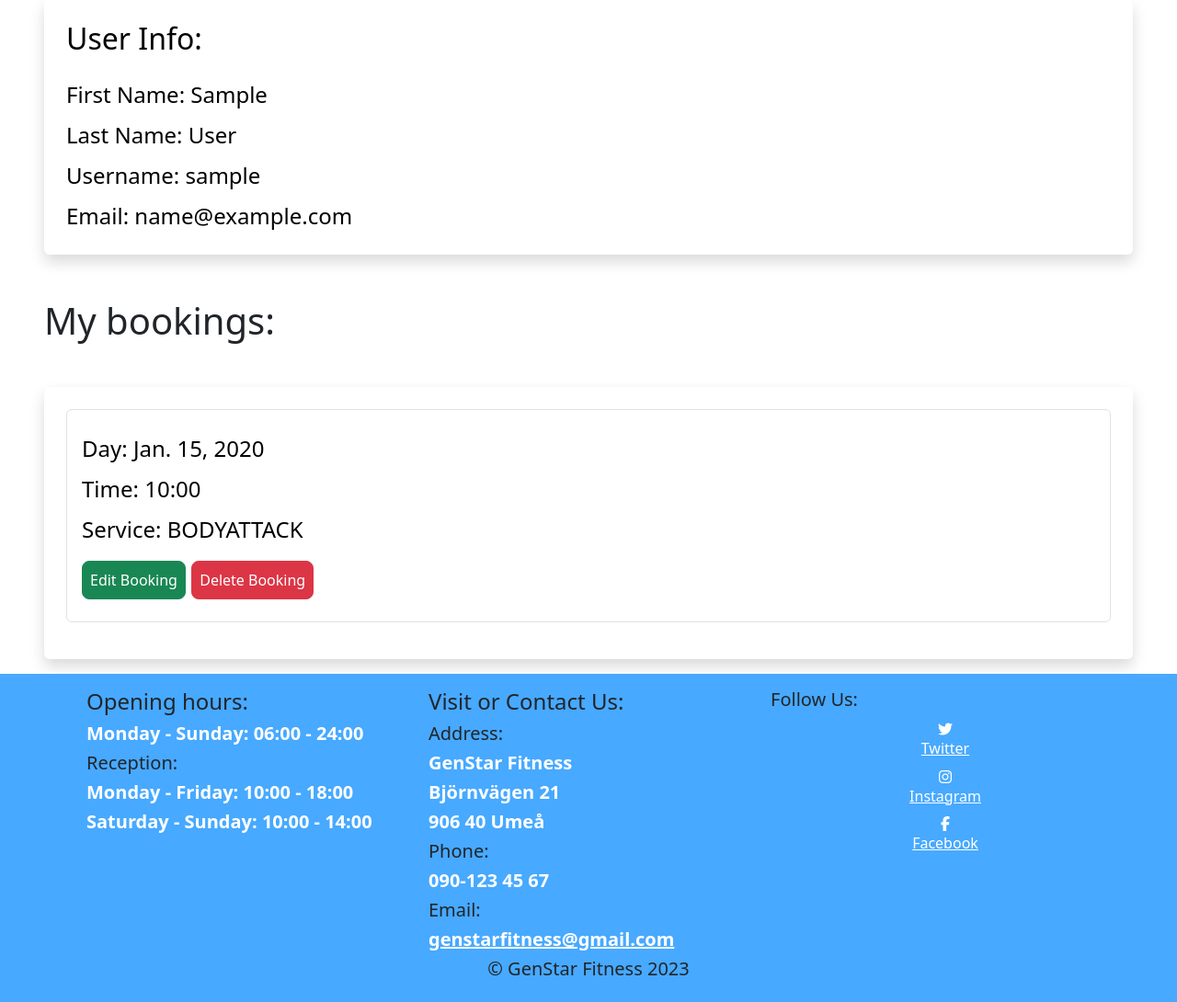
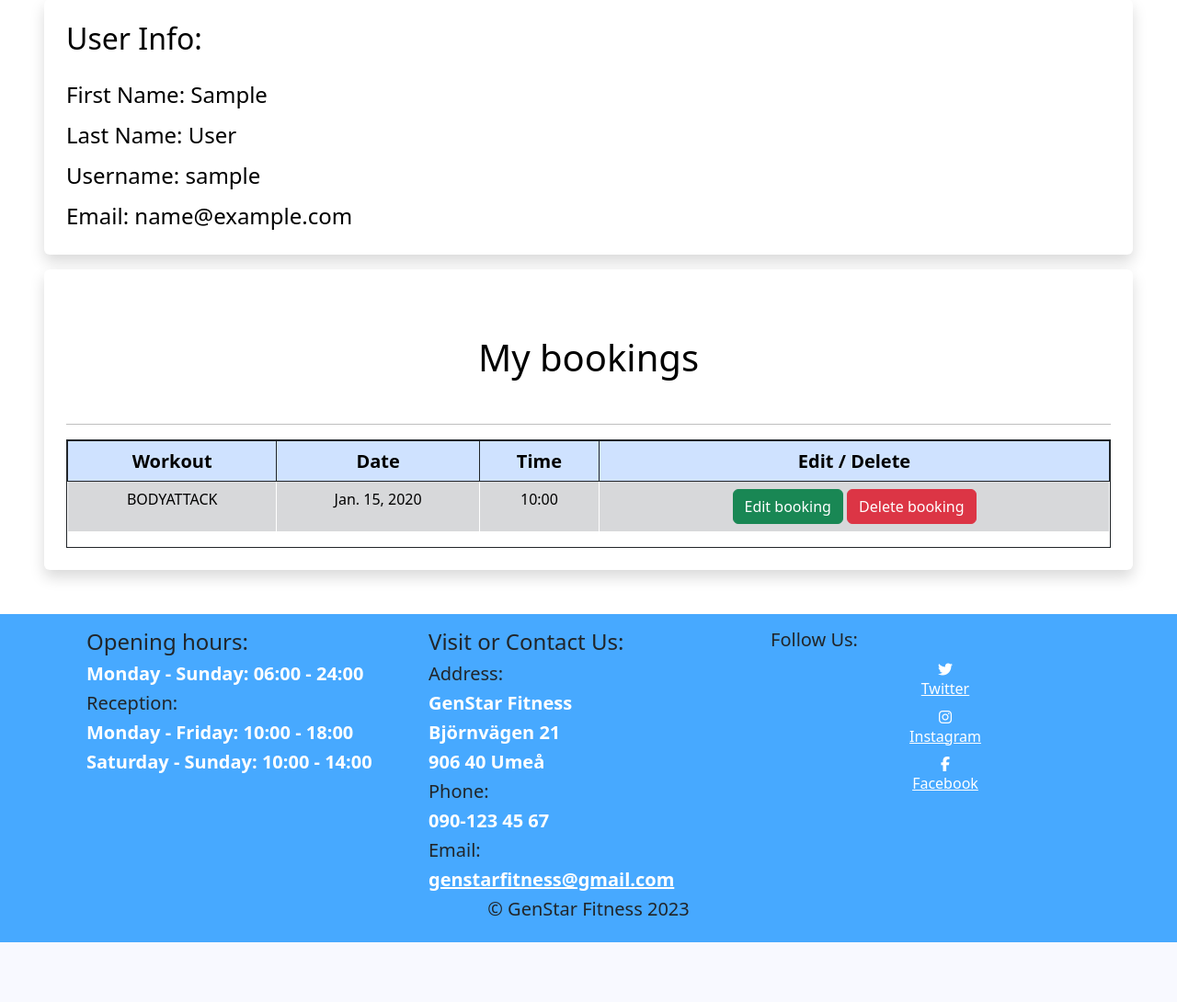
Before and after one commit to GenaGrig/genstar-fitness, a Django app: page /user-panel in a window 1280 px wide. Shown: the part 195-1285 px from the top of the page at 92% size. After the commit the page ends 1220 px from the top, so only its background shows below. Run offline with Django 4.2, Linux system fonts and the light colour scheme; a user stored in the database is signed in; tables that the repository leaves empty hold one stand-in row (values such as "Sample post"); some libraries are stand-ins or nearby versions.

Commit message:
Add: Increased number of bookings per time and day

```diff
--- a/booking/models.py
+++ b/booking/models.py
@@ -8,9 +8,8 @@ SERVICE_CHOICES = (
     ("BODYCOMBAT", "BODYCOMBAT"),
     ("BODYPUMP", "BODYPUMP"),
     ("BODYSTEP", "BODYSTEP"),
-    ("Personal Trainer", "Personal Trainer"),
-    ("Yoga", "Yoga"),
     )
+
 TIME_CHOICES = (
     ("10:00", "10:00"),
     ("11:00", "11:00"),
@@ -31,5 +30,24 @@ class Appointment(models.Model):
     day = models.DateField(default=datetime.now)
     time = models.CharField(max_length=10, choices=TIME_CHOICES, default="10:00")
     time_ordered = models.DateTimeField(default=datetime.now, blank=True)
+
     def __str__(self):
         return f"{self.user.username} | day: {self.day} | time: {self.time}"
+
+
+class BookingSlots(models.Model):
+    WORKOUT_CHOICES = [
+        ("BODYATTACK", "BODYATTACK"),
+        ("BODYBALANCE", "BODYBALANCE"),
+        ("BODYCOMBAT", "BODYCOMBAT"),
+        ("BODYPUMP", "BODYPUMP"),
+        ("BODYSTEP", "BODYSTEP"),
+    ]
+
+    workout_type = models.CharField(max_length=50, choices=WORKOUT_CHOICES)
+    date = models.DateField()
+    time_slot = models.TimeField()
+    # Add other fields for user, staff, etc., as needed
+
+    def __str__(self):
+        return f"{self.workout_type} | {self.date} | {self.time_slot}"
--- a/booking/templates/staffPanel.html
+++ b/booking/templates/staffPanel.html
@@ -10,7 +10,7 @@
 
 <div class="shadow p-4 mb-5 bg-body bg-body rounded text-black  m-5 ">
     <h1 class="text-center mt-5 mb-5">Staff Panel</h1>
-    <input class="form-control form-control-lg fs-3 border border-primary" id="myInput" type="text" placeholder="Search Appointment">
+    <input class="form-control form-control-lg fs-3 border border-primary" id="myInput" type="text" placeholder="Search Booking">
     <br>
 
     <div class="table-responsive">
--- a/booking/templates/userPanel.html
+++ b/booking/templates/userPanel.html
@@ -9,7 +9,7 @@
 {% if user.is_authenticated %}
 <h1 class=" ms-5 mt-5 "> {{ user.username }} User Panel</h1>
 
-<div class="shadow p-4 mb-5 bg-body bg-body rounded text-black  m-5 ">
+<div class="shadow p-4 mb-3 bg-body bg-body rounded text-black  m-5 ">
     <h2 class="">User Info:</h2>
     <ul class="list-group fs-4 mt-3">
             <li class="list-group mt-2">First Name: {{ user.first_name }}</li>
@@ -19,8 +19,8 @@
     </ul>
 </div>
 
-<!--Appointment Loop-->
-{% if appointments.count > 0 %}
+<!-- Appointment Loop-->
+<!-- {% if appointments.count > 0 %}
 <div class="mt-5 ">
     <h1 class=" ms-5">My bookings:</h1>
     <div class="shadow p-4 mb-3 bg-body bg-body rounded text-black  m-5">
@@ -39,8 +39,38 @@
         {% endfor %}
     </div>
 </div>
-{% endif %}
-<!--End Appointment Loop-->
+{% endif %} -->
+<!--End Appointment Loop -->
+
+<div class="shadow p-4 mb-5 mt-1 bg-body bg-body rounded text-black m-5">
+    <h1 class="text-center mt-5 mb-5">My bookings</h1>
+    <hr>
+    <div class="table-responsive-md border border-dark">
+        <table class="table table-secondary table-bordered border-black table-striped table-hover mx-auto">
+            <thead>
+                <tr class="table-primary border-dark">
+                    <th class="text-center" scope="col">Workout</th>
+                    <th class="text-center" scope="col">Date</th>
+                    <th class="text-center" scope="col">Time</th>
+                    <th class="text-center" scope="col">Edit / Delete</th>
+                </tr>
+            </thead>
+            <tbody id="myTable">
+                {% for appointment in appointments %}
+                <tr class="border-white">
+                    <td class="text-center">{{appointment.service}}</td>
+                    <td class="text-center">{{appointment.day}}</td>
+                    <td class="text-center">{{appointment.time}}</td>
+                    <td class="text-center"><a class="btn btn-success" href="{% url 'userUpdate' appointment.id %}">Edit
+                            booking</a>
+                        <a class="btn btn-danger" href="{% url 'delete_staff' appointment.id %}">Delete booking</a>
+                    </td>
+                </tr>
+                {% endfor %}
+            </tbody>
+        </table>
+    </div>
+</div>
 
 {% else %}
 
--- a/booking/views.py
+++ b/booking/views.py
@@ -2,7 +2,9 @@ from django.shortcuts import render, redirect
 from datetime import datetime, timedelta
 from .models import *
 from django.contrib import messages
-from schedule.models import Event
+from django.db.models import Count
+from .models import BookingSlots
+from .forms import BookingForm
 
 
 def service_view(request):
@@ -22,7 +24,6 @@ def booking(request):
     #Only show the days that are not full:
     validateWeekdays = isWeekdayValid(weekdays)
 
-
     if request.method == 'POST':
         service = request.POST.get('service')
         day = request.POST.get('day')
@@ -38,8 +39,8 @@ def booking(request):
 
 
     return render(request, 'booking.html', {
-            'weekdays':weekdays,
-            'validateWeekdays':validateWeekdays,
+            'weekdays': weekdays,
+            'validateWeekdays': validateWeekdays,
         })
 
 def bookingSubmit(request):
@@ -76,8 +77,8 @@ def bookingSubmit(request):
         if service != None:
             if day <= maxDate and day >= minDate:
                 if date == 'Monday' or date == 'Tuesday' or date == 'Wednesday' or date == 'Thursday' or date == 'Friday':
-                    if Appointment.objects.filter(day=day).count() < 11:
-                        if Appointment.objects.filter(day=day, time=time).count() < 10:
+                    if Appointment.objects.filter(day=day).count() < 20:
+                        if Appointment.objects.filter(day=day, time=time).count() < 20:
                             AppointmentForm = Appointment.objects.get_or_create(
                                 user = user,
                                 service = service,
@@ -226,6 +227,7 @@ def validWeekday(days):
             weekdays.append(x.strftime('%Y-%m-%d'))
     return weekdays
 
+
 def isWeekdayValid(x):
     validateWeekdays = []
     for j in x:
@@ -237,7 +239,7 @@ def checkTime(times, day):
     #Only show the time of the day that has not been selected before:
     x = []
     for k in times:
-        if Appointment.objects.filter(day=day, time=k).count() < 1:
+        if Appointment.objects.filter(day=day, time=k).count() < 20:
             x.append(k)
     return x
 
@@ -247,7 +249,7 @@ def checkEditTime(times, day, id):
     appointment = Appointment.objects.get(pk=id)
     time = appointment.time
     for k in times:
-        if Appointment.objects.filter(day=day, time=k).count() < 1 or time == k:
+        if Appointment.objects.filter(day=day, time=k).count() < 20 or time == k:
             x.append(k)
     return x
 
@@ -262,3 +264,21 @@ def delete_booking_staff(request, id):
     appointment.delete()
     messages.success(request, "Booking Deleted!")
     return redirect('staffPanel')
+
+
+def is_booking_allowed(workout_type, date, time_slot):
+    # Count existing bookings for the given workout type, date, and time slot
+    existing_bookings_count = Appointments.objects.filter(
+        workout_type=workout_type,
+        date=date,
+        time_slot=time_slot,
+    ).count()
+
+    # Set the maximum booking limit per hour for each workout type
+    max_booking_limit = 20
+
+    # Check if the booking limit has been reached
+    if existing_bookings_count >= max_booking_limit:
+        return False
+    else:
+        return True
```
Also changed, not shown: booking/forms.py (+43 -5 lines).
